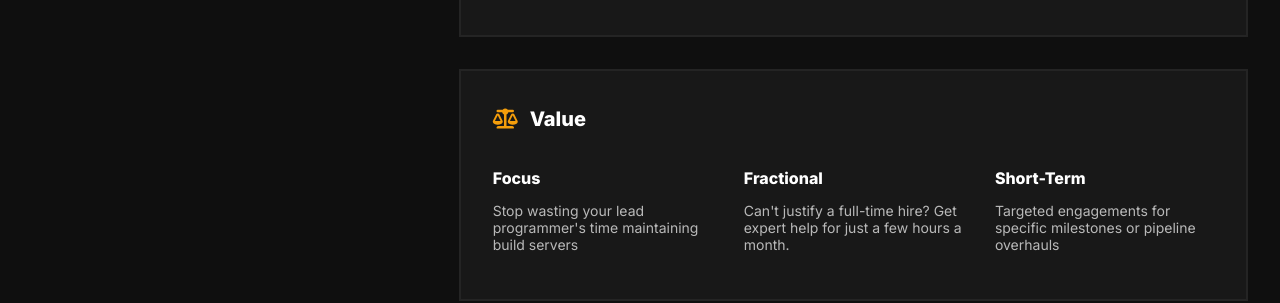
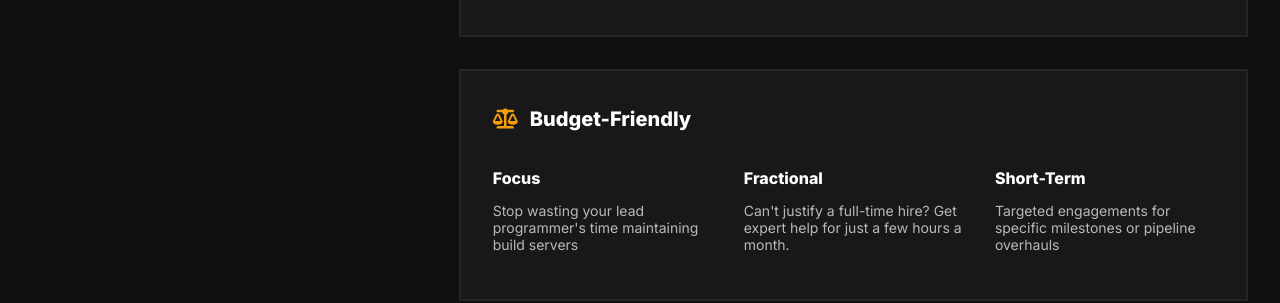
Before and after one commit to tenpn/automatedaf-company, a Jekyll site: the page built from index.html, in a window 1280 px wide and 900 px high, scrolled down 1239 px. Shown: the part 153-456 px from the top of the window. Built offline with Jekyll 4.4.1, drawn with Linux system fonts in a browser that asks for light colours.

Commit message:
don't say Value in two nearby headers

```diff
--- a/_includes/sections/build-engineering.html
+++ b/_includes/sections/build-engineering.html
@@ -59,7 +59,7 @@
 				<!-- Flexibility -->
 				<div class="card">
 					<h3 class="heading-flex">
-						<i class="fas fa-scale-balanced text-brand-accent"></i> Value
+						<i class="fas fa-scale-balanced text-brand-accent"></i> Budget-Friendly
 					</h3>
 					<div class="grid-3">
 						<div>
```
